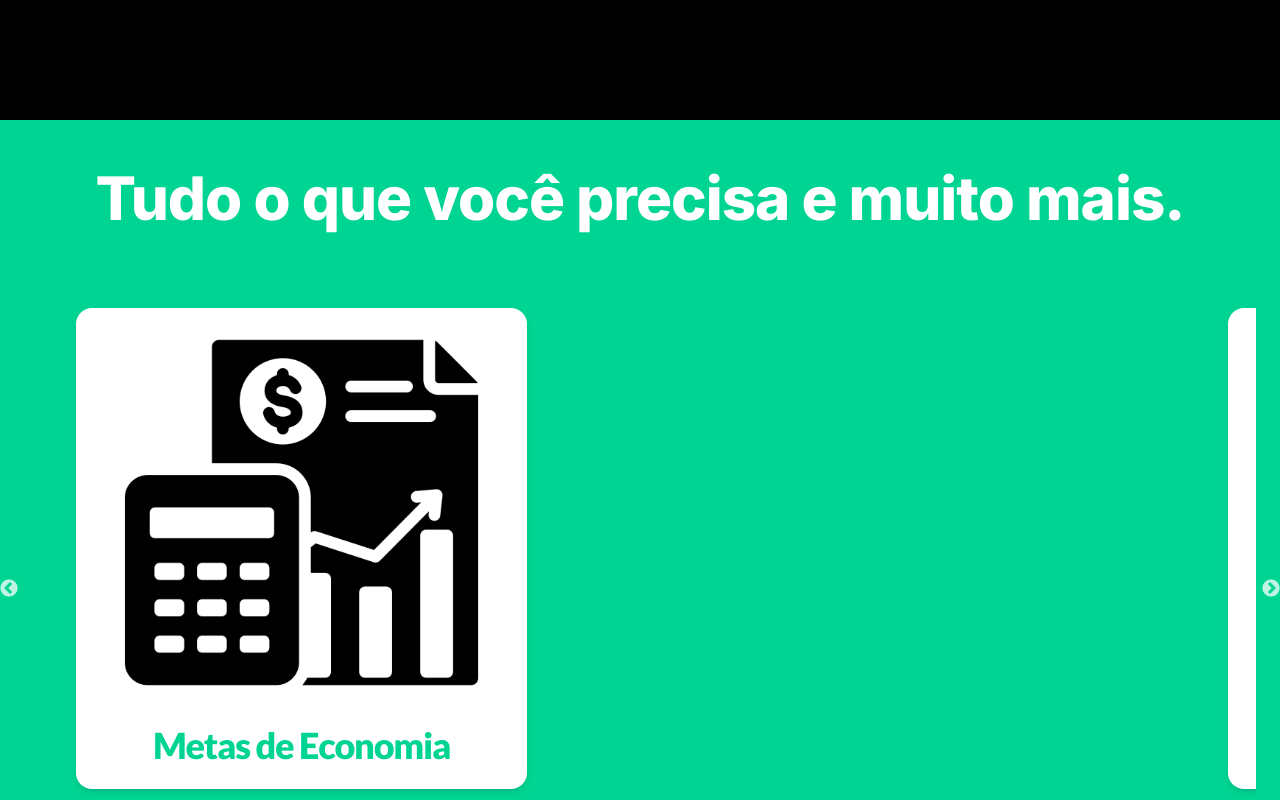
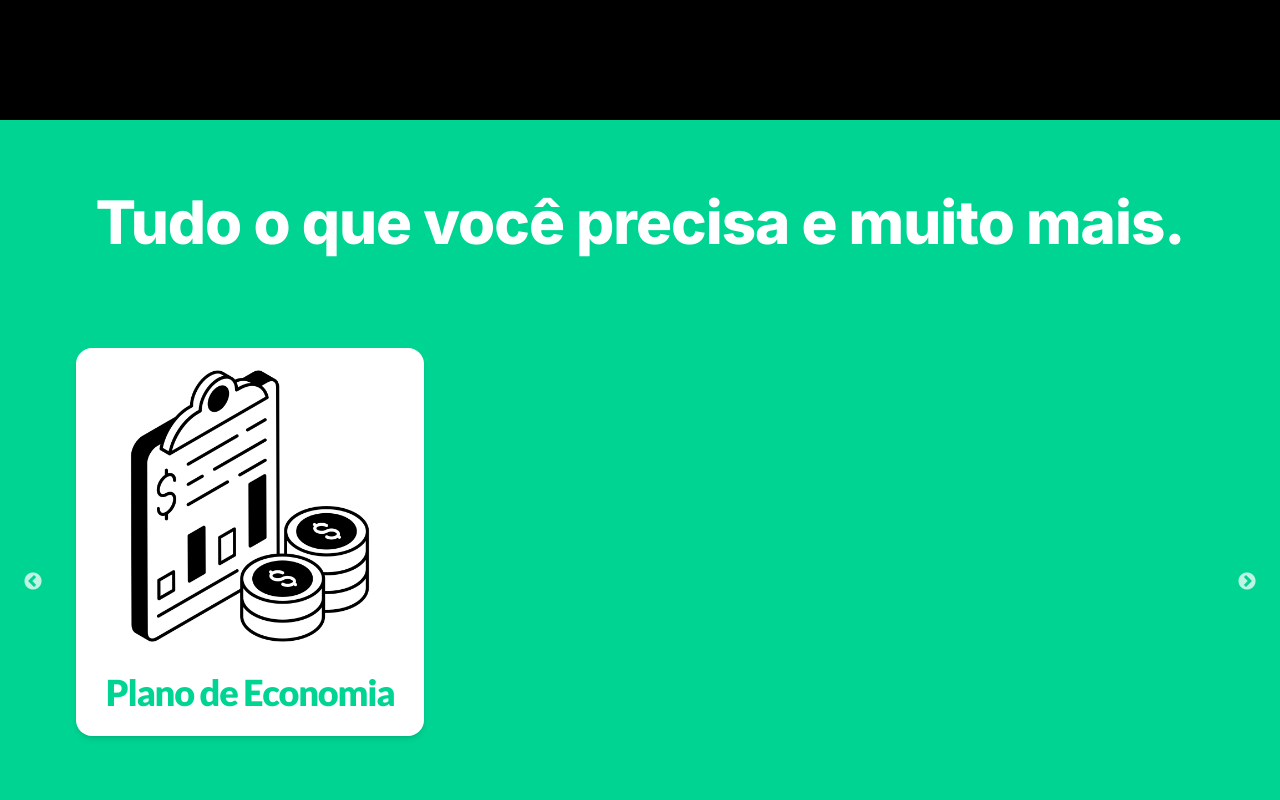
Before and after one commit to financepork/Pork, a React (Vite) app: page / in a window 1280 px wide. Shown: the part 680-1480 px from the top of the page. Built offline with nearby package versions, Linux system fonts and the light colour scheme; a web font is replaced by a local one; what tailwindcss-animated would draw is missing.

Commit message:
teste carousel

```diff
--- a/src/components/CardCarousel.jsx
+++ b/src/components/CardCarousel.jsx
@@ -2,7 +2,7 @@ import React from 'react'
 
 const CardCarousel = ({imgSrc, titleText}) => {
   return (
-    <div className='flex flex-col  w-full  md:w-[80%] lg:w-[60%] xl:w-[40%] h-[30%]   bg-[var(--color-white)] text-[var(--color-green)]  rounded-2xl justify-between  items-center p-4 shadow-md hover:scale-105 transition-all duration-500 ease-in space-y-2 md:space-y-4 cursor-pointer hover:bg-[var(--color-white)] hover:text-[var(--color-green)]
+    <div className='flex flex-col  w-full  md:w-[60%] lg:w-[40%] xl:w-[30%] h-[30%]   bg-[var(--color-white)] text-[var(--color-green)]  rounded-2xl justify-between  items-center p-4 shadow-md hover:scale-105 transition-all duration-500 ease-in space-y-2 md:space-y-4 cursor-pointer hover:bg-[var(--color-white)] hover:text-[var(--color-green)] md:m-4
     '
      >
       <img src={imgSrc} alt="Foto da Função" className=' h-[75%] w-[90%] md:w-[90%] rounded-2xl' />
--- a/src/components/CarouselLanding.jsx
+++ b/src/components/CarouselLanding.jsx
@@ -9,27 +9,45 @@ function CarouselLanding() {
     const settings = {
     dots: true,
     infinite: true,
-        speed: 1000,
+    speed: 500,
     slidesToShow: 1,
     slidesToScroll: 1,
-        autoplay: true,
-        autoplaySpeed: 2500,
-        centerMode: true,
-        centerPadding: '40px',
-
 
     responsive: [
       {
+        breakpoint: 1024,
+        settings: {
+          slidesToShow: 1,
+          slidesToScroll: 1,
+          infinite: true,
+          dots: true,
+          centerMode: true,
+          centerPadding: '0px',
+        },
+      },
+      {
         breakpoint: 768,
         settings: {
-                    centerPadding: '40px'
-                }
-            }
-        ]
+          slidesToShow: 1,
+          slidesToScroll: 1,
+          initialSlide: 1,
+          centerMode: true,
+        },
+      },
+      {
+        breakpoint: 480,
+        settings: {
+          slidesToShow: 1,
+          slidesToScroll: 1,
+          infinite: true,
+          dots: true,
+          centerMode: true,
+        },
+      },
+    ],
   };
-
     return (
-        <div className="py-10 w-full h-full m-4 ">
+        <div className="py-10 w-full h-full m-4 mx-auto max-w-carousel ">
             <Slider {...settings}>
                 <div className="px-3">
                     <CardCarousel titleText="Plano de Economia" imgSrc='planEco.png' />
--- a/src/index.css
+++ b/src/index.css
@@ -106,6 +106,10 @@ body {
         border-color: var(--color-green) transparent
         var(--color-green) transparent !important ;
     }
+
+    .max-w-carousel {
+        max-width: 90rem;
+    }
 }
 
 @layer base {
--- a/src/pages/LandingPage.jsx
+++ b/src/pages/LandingPage.jsx
@@ -47,7 +47,7 @@ const LandingPage = () => {
           </div>
         </div>
       </section>
-      <section className='bg-[var(--color-green)] h-auto w-full flex flex-col items-center justify-center  p-6 2xl:min-h-screen'>
+      <section className='bg-[var(--color-green)] h-auto w-full flex flex-col items-center justify-center p-8 md:p-10 lg:p-12 2xl:min-h-screen'>
         <div className='flex items-center flex-col h-auto p-6'>
           <h1 data-aos="fade-right" data-aos-delay="200" data-aos-duration="1500" data-aos-easing="ease-in-out"
             className='font-title-alt text-[var(--color-white)] mt-5 xl:mt-0 text-3xl md:text-6xl lg:text-6xl text-center'>Tudo o que você precisa e muito mais. </h1>
```
Lines whose indentation alone changed are shown as unchanged.
